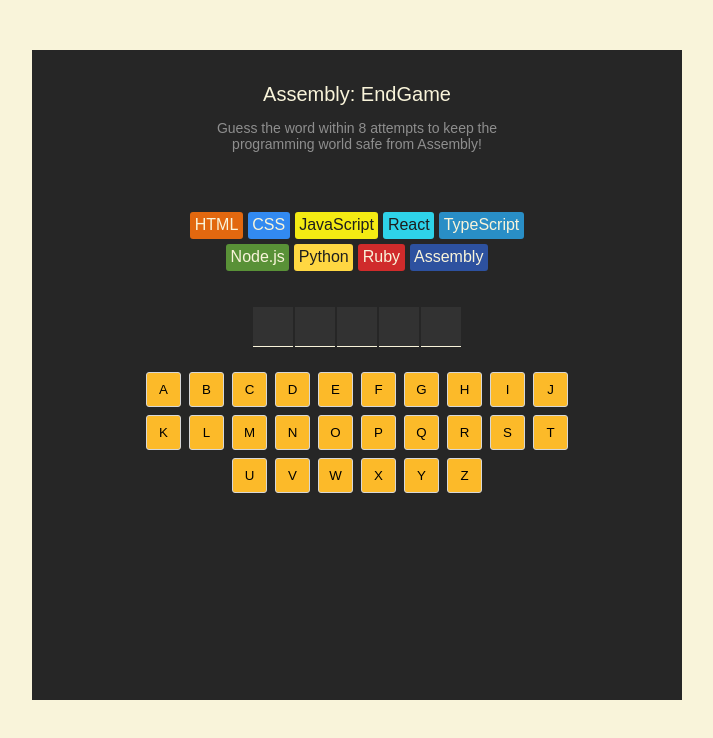
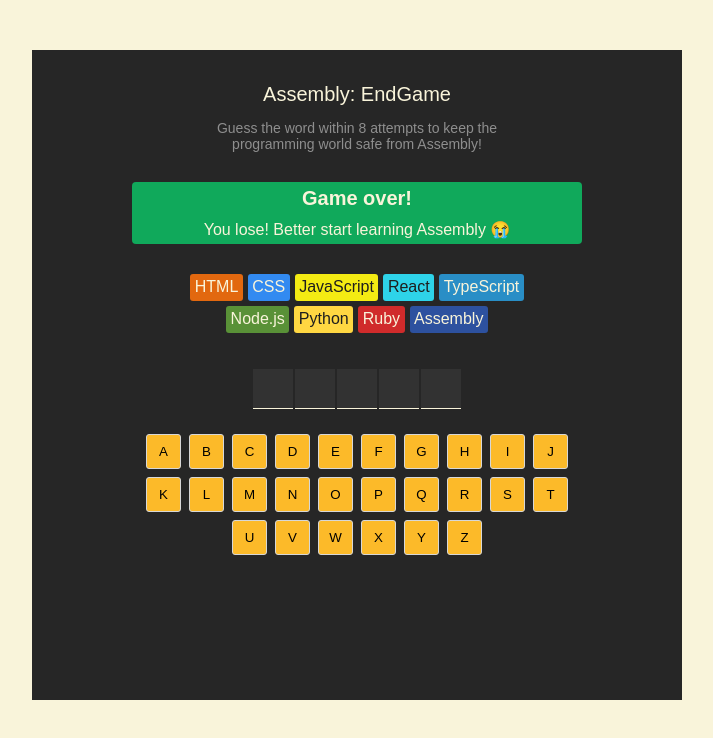
Before and after one commit to Simon710Jay/Assembly-EndGame, a React app in the folder assembly-endgame/: page / in a window 1280 px wide. Shown: the top 738 px of the page, without its empty margins (38-751 px from the left). Built offline with nearby package versions, Linux system fonts and the light colour scheme; the HTML template or start-up script is replaced by a standard one.

Commit message:
feat: add farewell message functionality and styling for last incorrect guess

```diff
--- a/assembly-endgame/src/components/Header.jsx
+++ b/assembly-endgame/src/components/Header.jsx
@@ -1,5 +1,6 @@
 import { languages } from "../languages"
 import { useState } from "react"
+import {getFarewellText} from "../utils"
 import clsx from "clsx"
 
 
@@ -13,6 +14,9 @@
     currentWord.split("").every(letter => guessedLetters.includes(letter))
   const isGameLost = wrongGuessCount >= languages.length - 1
   const isGameOver = isGameWon || isGameLost
+  const LastGuessedLetter = guessedLetters[guessedLetters.length - 1]
+  const isLastGuessIncorrect = LastGuessedLetter && !currentWord.includes(LastGuessedLetter)
+
 
   const alphabet = "abcdefghijklmnopqrstuvwxyz"
 
@@ -60,12 +64,14 @@
 
   const gameStatusClass = clsx("game-status", {
     won: isGameWon,
-    lost: isGameLost
+    lost: isGameLost,
+    farewell: isLastGuessIncorrect && !isGameOver
   })
 
   function renderGameStatus() {
-    if (!isGameOver) {
-      return null
+    if (!isGameOver && isLastGuessIncorrect) {
+      return (<p className="farewell-message">
+        {getFarewellText(languages[wrongGuessCount - 1].name)}</p>)
     }
 
     if (isGameWon) {
@@ -75,7 +81,8 @@
           <p>Well done! 🎉</p>
         </>
       )
-    } else {
+    }
+     else {
       return (
         <>
           <h2>Game over!</h2>
--- a/assembly-endgame/src/index.css
+++ b/assembly-endgame/src/index.css
@@ -43,6 +43,7 @@
     background-color: #10A95B;
     display: flex;
     flex-direction: column;
+    justify-content: center;
     align-items: center;
     color: #F9F4DA;
     border-radius: 4px;
@@ -57,8 +58,18 @@
     background-color: #BA2A2A;
 }
 
+section.game-status.farewell {
+    background-color: #7A5EA7;
+    border: 1px dashed #323232;
+}
+
 section.game-status>p {
     margin: 5px;
+}
+
+section.game-status>p.farewell-message {
+    font-style: italic;
+    font-weight: 400;
 }
 
 section.game-status>h2 {
--- /dev/null
+++ b/assembly-endgame/src/utils.js
@@ -0,0 +1,19 @@
+export function getFarewellText(language) {
+    const options = [
+        `Farewell, ${language}`,
+        `Adios, ${language}`,
+        `R.I.P., ${language}`,
+        `We'll miss you, ${language}`,
+        `Oh no, not ${language}!`,
+        `${language} bites the dust`,
+        `Gone but not forgotten, ${language}`,
+        `The end of ${language} as we know it`,
+        `Off into the sunset, ${language}`,
+        `${language}, it's been real`,
+        `${language}, your watch has ended`,
+        `${language} has left the building`
+    ];
+
+    const randomIndex = Math.floor(Math.random() * options.length);
+    return options[randomIndex];
+}
```
